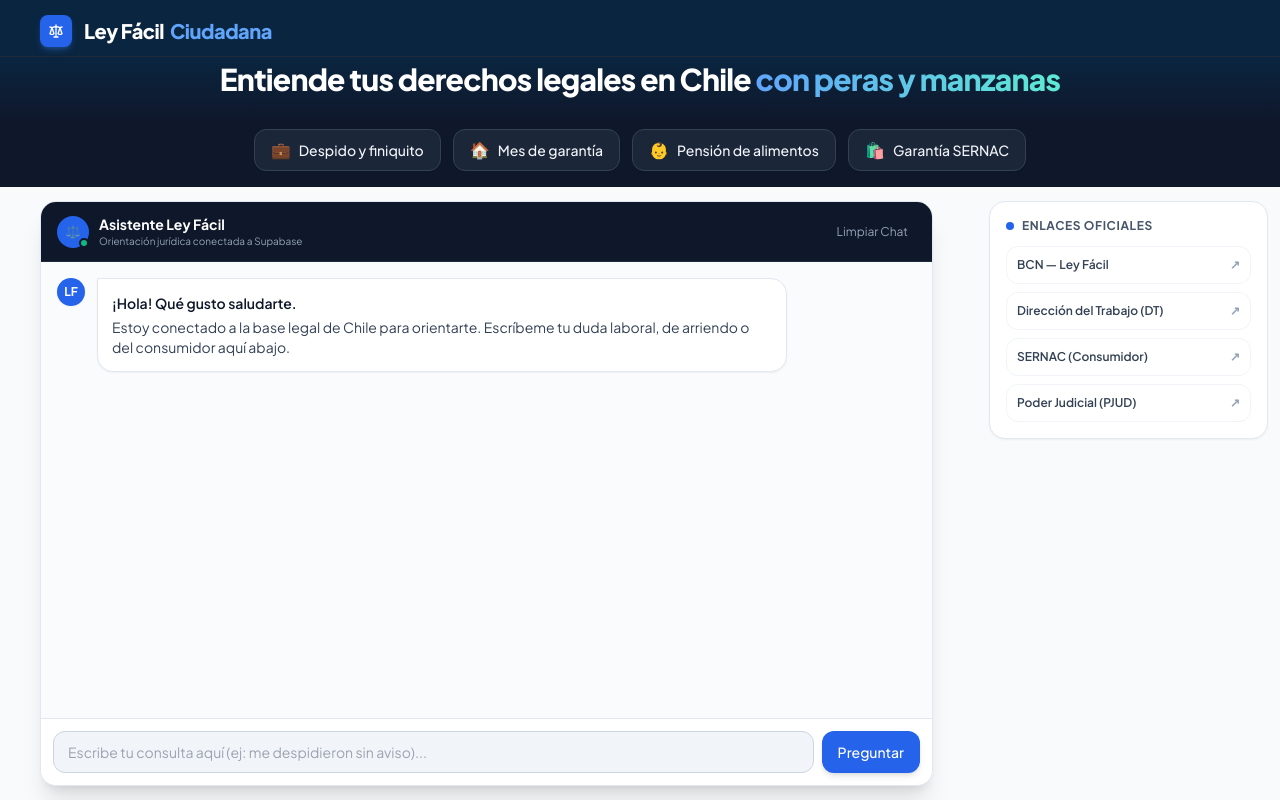
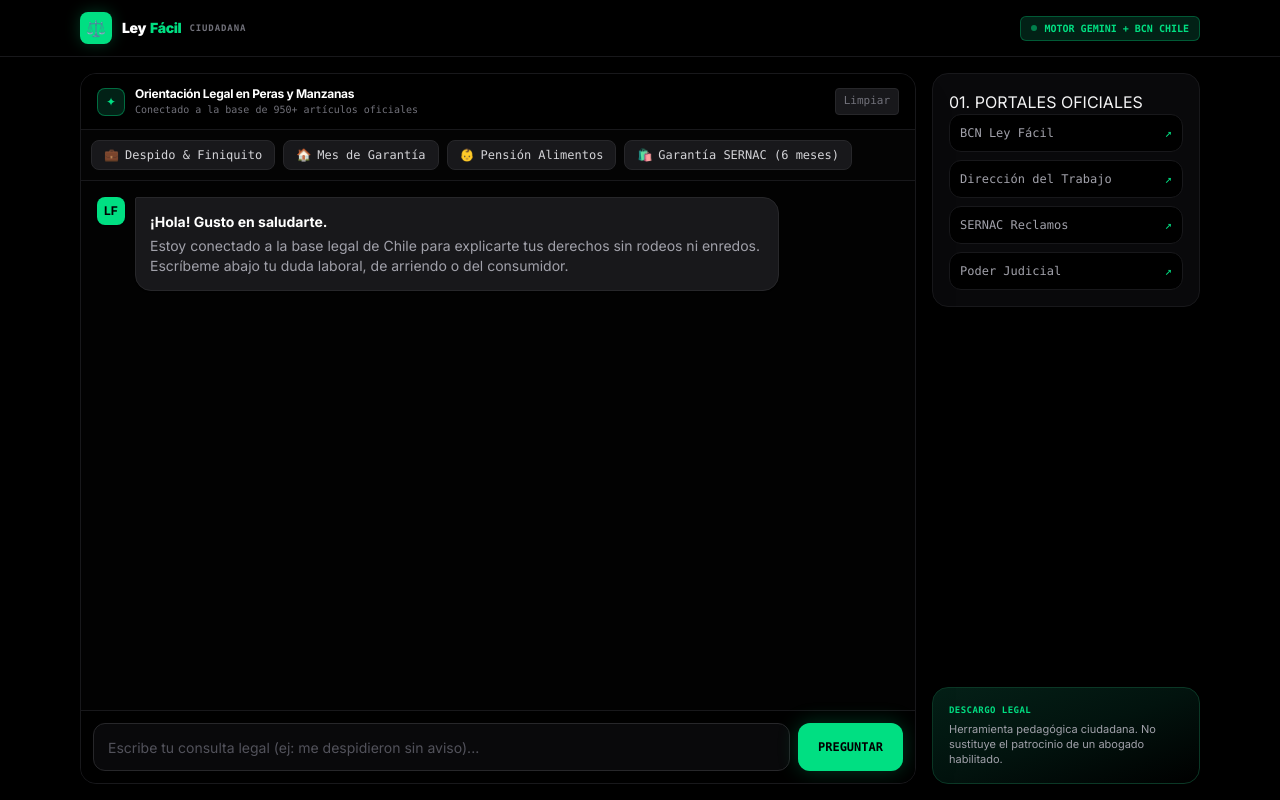
Before and after one commit to SmokeStudios96/ley-facil-chile, a website: page index.html in a window 1280 px wide. Drawn offline with nearby package versions, Linux system fonts and the light colour scheme.

Commit message:
feat: rediseño Smoke Studios y PWA

```diff
--- a/index.html
+++ b/index.html
@@ -1,173 +1,186 @@
 <!DOCTYPE html>
-<html lang="es-CL" class="h-full">
+<html lang="es-CL" class="h-full dark">
 <head>
   <meta charset="UTF-8">
-  <meta name="viewport" content="width=device-width, initial-scale=1.0">
-  <title>Ley Fácil Ciudadana | Tus derechos en Chile explicados en simple</title>
-  <!-- Tailwind CSS CDN -->
-  <script src="https://cdn.tailwindcss.com"></script>
-  <!-- Fuente Google Plus Jakarta Sans -->
+  <meta name="viewport" content="width=device-width, initial-scale=1.0, maximum-scale=1.0, user-scalable=no">
+  <title>Ley Fácil | Asesoría Legal Ciudadana Chile</title>
+
+  <!-- Configuración PWA & Android Google Play -->
+  <link rel="manifest" href="/manifest.json">
+  <meta name="theme-color" content="#000000">
+  <meta name="apple-mobile-web-app-capable" content="yes">
+  <meta name="apple-mobile-web-app-status-bar-style" content="black-translucent">
+  <link rel="apple-touch-icon" href="/icons/icon-192.png">
+
+  <!-- Fuentes e iconos -->
   <link rel="preconnect" href="https://fonts.googleapis.com">
   <link rel="preconnect" href="https://fonts.gstatic.com" crossorigin>
-  <link href="https://fonts.googleapis.com/css2?family=Plus+Jakarta+Sans:wght@400;500;600;700;800&display=swap" rel="stylesheet">
-  <!-- Estilos personalizados -->
-  <link rel="stylesheet" href="styles.css">
+  <link href="https://fonts.googleapis.com/css2?family=Inter:wght@400;500;600;700;800;900&display=swap" rel="stylesheet">
+  <script src="https://cdn.tailwindcss.com"></script>
   <script>
     tailwind.config = {
+      darkMode: 'class',
       theme: {
         extend: {
-          fontFamily: { sans: ['"Plus Jakarta Sans"', 'sans-serif'] },
+          fontFamily: { sans: ['"Inter"', 'sans-serif'] },
           colors: {
-            chile: { navy: '#0A2540', blue: '#005CE6', light: '#F4F7FB', red: '#D92D20', accent: '#E0F2FE' }
+            brand: '#00df82',
+            darkBg: '#000000',
+            cardBg: '#09090b',
+            borderDark: '#18181b',
           }
         }
       }
     }
   </script>
+  <link rel="stylesheet" href="styles.css">
 </head>
-<body class="bg-slate-50 text-slate-800 font-sans antialiased h-full flex flex-col overflow-hidden">
+<body class="bg-black text-zinc-100 font-sans antialiased h-full flex flex-col overflow-hidden select-none">
 
-  <!-- ================= NAVBAR ================= -->
-  <nav class="bg-chile-navy border-b border-slate-800 shadow-md flex-shrink-0">
-    <div class="w-full px-6 sm:px-8 lg:px-10 h-14 flex items-center justify-between pt-1.5">
-      <div class="flex items-center gap-3">
-        <div class="w-8 h-8 rounded-lg bg-blue-600 text-white flex items-center justify-center shadow-md shadow-blue-500/30">
-          <svg class="w-4 h-4" fill="none" stroke="currentColor" viewBox="0 0 24 24">
-            <path stroke-linecap="round" stroke-linejoin="round" stroke-width="2" d="M3 6l3 1m0 0l-3 9a5.002 5.002 0 006.001 0M6 7l3 9M6 7l6-2m6 2l3-1m-3 1l-3 9a5.002 5.002 0 006.001 0M18 7l3 9m-3-9l-6-2m0-2v2m0 16V5m0 16H9m3 0h3"/>
-          </svg>
+  <!-- NAVBAR ESTILO SMOKE STUDIOS -->
+  <nav class="bg-black border-b border-zinc-900 flex-shrink-0 z-20">
+    <div class="max-w-6xl mx-auto px-4 h-14 flex items-center justify-between">
+      <div class="flex items-center gap-2.5">
+        <div class="w-8 h-8 rounded-lg bg-[#00df82] flex items-center justify-center text-black font-black shadow-[0_0_15px_rgba(0,223,130,0.25)]">
+          ⚖️
         </div>
         <div>
-          <a href="#" class="text-lg sm:text-xl font-extrabold tracking-tight text-white flex items-center gap-1.5">
-            Ley Fácil <span class="text-blue-400">Ciudadana</span>
+          <a href="#" class="text-sm font-black tracking-tight text-white flex items-center gap-1">
+            Ley<span class="text-[#00df82]">Fácil</span>
+            <span class="text-[9px] font-mono text-zinc-500 uppercase tracking-widest ml-1">CIUDADANA</span>
           </a>
         </div>
+      </div>
+
+      <div class="inline-flex items-center gap-2 px-2.5 py-1 rounded-md bg-[#022116] border border-[#00df82]/30 text-[#00df82] text-[10px] font-mono font-bold">
+        <span class="w-1.5 h-1.5 rounded-full bg-[#00df82] animate-pulse"></span>
+        <span>MOTOR GEMINI + BCN CHILE</span>
       </div>
     </div>
   </nav>
 
-  <!-- ================= HERO ================= -->
-  <section class="bg-gradient-to-b from-chile-navy via-slate-900 to-slate-900 text-white pt-1 pb-4 px-4 flex-shrink-0">
-    <div class="max-w-4xl mx-auto text-center">
-      <!-- Título principal -->
-      <h1 class="text-2xl sm:text-3xl font-extrabold tracking-tight leading-tight pt-0">
-        Entiende tus derechos legales en Chile <span class="text-transparent bg-clip-text bg-gradient-to-r from-blue-400 to-teal-300">con peras y manzanas</span>
-      </h1>
+  <!-- CONTENEDOR PRINCIPAL RESPONSIVE -->
+  <main class="flex-grow w-full max-w-6xl mx-auto p-3 sm:p-4 overflow-hidden flex flex-col">
+    <div class="grid grid-cols-1 lg:grid-cols-12 gap-3 sm:gap-4 items-start h-full overflow-hidden">
 
-      <!-- Cajas de consulta rápida -->
-      <div class="mt-7 sm:mt-8 max-w-4xl mx-auto">
-        <div class="flex flex-wrap gap-3 justify-center">
-          <button onclick="handleQuickQuestion('despido')" class="bg-slate-800/90 hover:bg-blue-900/70 border border-slate-700 hover:border-blue-400 text-xs sm:text-sm text-slate-100 px-4 py-2 rounded-xl transition flex items-center gap-2 shadow-sm font-medium">
-            <span class="text-base">💼</span> <span>Despido y finiquito</span>
-          </button>
-          <button onclick="handleQuickQuestion('arriendo')" class="bg-slate-800/90 hover:bg-blue-900/70 border border-slate-700 hover:border-blue-400 text-xs sm:text-sm text-slate-100 px-4 py-2 rounded-xl transition flex items-center gap-2 shadow-sm font-medium">
-            <span class="text-base">🏠</span> <span>Mes de garantía</span>
-          </button>
-          <button onclick="handleQuickQuestion('pension')" class="bg-slate-800/90 hover:bg-blue-900/70 border border-slate-700 hover:border-blue-400 text-xs sm:text-sm text-slate-100 px-4 py-2 rounded-xl transition flex items-center gap-2 shadow-sm font-medium">
-            <span class="text-base">👶</span> <span>Pensión de alimentos</span>
-          </button>
-          <button onclick="handleQuickQuestion('sernac')" class="bg-slate-800/90 hover:bg-blue-900/70 border border-slate-700 hover:border-blue-400 text-xs sm:text-sm text-slate-100 px-4 py-2 rounded-xl transition flex items-center gap-2 shadow-sm font-medium">
-            <span class="text-base">🛍️</span> <span>Garantía SERNAC</span>
+      <!-- COLUMNA CHAT (9 Cols en Desktop, Full en Móvil) -->
+      <div class="lg:col-span-9 bg-zinc-950 border border-zinc-900 rounded-2xl flex flex-col h-full overflow-hidden shadow-2xl relative">
+
+        <!-- Header del Chat -->
+        <div class="px-4 py-3 bg-black border-b border-zinc-900 flex items-center justify-between flex-shrink-0">
+          <div class="flex items-center gap-2.5">
+            <div class="relative">
+              <div class="w-7 h-7 rounded-lg bg-[#022116] border border-[#00df82]/40 flex items-center justify-center text-[#00df82] text-xs">
+                ✦
+              </div>
+            </div>
+            <div>
+              <h2 class="text-xs font-bold text-white tracking-tight">Orientación Legal en Peras y Manzanas</h2>
+              <p class="text-[10px] font-mono text-zinc-500">Conectado a la base de 950+ artículos oficiales</p>
+            </div>
+          </div>
+          <button onclick="resetChat()" class="text-[11px] font-mono text-zinc-500 hover:text-zinc-200 px-2 py-1 rounded bg-zinc-900 border border-zinc-800 transition">
+            Limpiar
           </button>
         </div>
-      </div>
-    </div>
-  </section>
 
-  <!-- ================= CHAT & SIDEBAR ================= -->
-  <main class="flex-grow w-full max-w-[1440px] mx-auto px-4 sm:px-6 lg:px-10 py-3.5 overflow-hidden">
-    <div class="grid grid-cols-1 lg:grid-cols-12 gap-7 items-start h-full">
-
-      <!-- CHAT INTERACTIVO (MANTIENE SU TAMAÑO) -->
-      <div class="lg:col-span-9 bg-white rounded-2xl shadow-xl border border-slate-200 flex flex-col overflow-hidden h-full">
-
-        <!-- Header Chat -->
-        <div class="bg-slate-900 text-white px-4 py-3 flex items-center justify-between border-b border-slate-800 flex-shrink-0">
-          <div class="flex items-center gap-2.5">
-            <div class="relative">
-              <div class="w-8 h-8 rounded-full bg-blue-600 flex items-center justify-center font-bold text-white text-xs">⚖️</div>
-              <span class="absolute bottom-0 right-0 w-2.5 h-2.5 bg-emerald-500 border-2 border-slate-900 rounded-full"></span>
-            </div>
-            <div>
-              <h2 class="text-xs sm:text-sm font-bold leading-tight">Asistente Ley Fácil</h2>
-              <p class="text-[10px] text-slate-400">Orientación jurídica conectada a Supabase</p>
-            </div>
-          </div>
-          <button onclick="resetChat()" title="Reiniciar chat" class="text-xs text-slate-400 hover:text-white px-2 py-1 rounded hover:bg-slate-800 transition">
-            Limpiar Chat
+        <!-- Píldoras de Preguntas Frecuentes Táctiles -->
+        <div class="p-2.5 bg-black/60 border-b border-zinc-900 flex-shrink-0 flex gap-2 overflow-x-auto no-scrollbar">
+          <button onclick="handleQuickQuestion('despido')" class="px-3 py-1.5 rounded-lg bg-zinc-900 hover:bg-[#022116] border border-zinc-800 hover:border-[#00df82]/40 text-xs font-mono text-zinc-300 hover:text-[#00df82] whitespace-nowrap transition flex items-center gap-1.5">
+            <span>💼</span> <span>Despido & Finiquito</span>
+          </button>
+          <button onclick="handleQuickQuestion('arriendo')" class="px-3 py-1.5 rounded-lg bg-zinc-900 hover:bg-[#022116] border border-zinc-800 hover:border-[#00df82]/40 text-xs font-mono text-zinc-300 hover:text-[#00df82] whitespace-nowrap transition flex items-center gap-1.5">
+            <span>🏠</span> <span>Mes de Garantía</span>
+          </button>
+          <button onclick="handleQuickQuestion('pension')" class="px-3 py-1.5 rounded-lg bg-zinc-900 hover:bg-[#022116] border border-zinc-800 hover:border-[#00df82]/40 text-xs font-mono text-zinc-300 hover:text-[#00df82] whitespace-nowrap transition flex items-center gap-1.5">
+            <span>👶</span> <span>Pensión Alimentos</span>
+          </button>
+          <button onclick="handleQuickQuestion('sernac')" class="px-3 py-1.5 rounded-lg bg-zinc-900 hover:bg-[#022116] border border-zinc-800 hover:border-[#00df82]/40 text-xs font-mono text-zinc-300 hover:text-[#00df82] whitespace-nowrap transition flex items-center gap-1.5">
+            <span>🛍️</span> <span>Garantía SERNAC (6 meses)</span>
           </button>
         </div>
 
         <!-- Mensajes del Chat -->
-        <div id="chatMessages" class="flex-1 overflow-y-auto p-4 space-y-3 bg-slate-50/70">
-          <div class="flex gap-3 max-w-[90%] sm:max-w-[85%]">
-            <div class="w-7 h-7 rounded-full bg-blue-600 text-white flex-shrink-0 flex items-center justify-center text-xs font-bold shadow-sm">LF</div>
-            <div class="bg-white border border-slate-200 rounded-2xl rounded-tl-sm p-3.5 shadow-sm text-xs sm:text-sm text-slate-700 leading-relaxed break-words">
-              <p class="font-semibold text-slate-900 mb-1">¡Hola! Qué gusto saludarte.</p>
-              <p>Estoy conectado a la base legal de Chile para orientarte. Escríbeme tu duda laboral, de arriendo o del consumidor aquí abajo.</p>
+        <div id="chatMessages" class="flex-1 overflow-y-auto p-4 space-y-3.5 bg-black/80">
+          <div class="flex gap-2.5 max-w-[92%] sm:max-w-[85%]">
+            <div class="w-7 h-7 rounded-lg bg-[#00df82] text-black font-bold flex-shrink-0 flex items-center justify-center text-xs shadow-sm">
+              LF
+            </div>
+            <div class="bg-zinc-900 border border-zinc-800 rounded-2xl rounded-tl-sm p-3.5 text-xs sm:text-sm text-zinc-200 leading-relaxed space-y-1 shadow-sm">
+              <p class="font-bold text-white">¡Hola! Gusto en saludarte.</p>
+              <p class="text-zinc-400">Estoy conectado a la base legal de Chile para explicarte tus derechos sin rodeos ni enredos. Escríbeme abajo tu duda laboral, de arriendo o del consumidor.</p>
             </div>
           </div>
         </div>
 
-        <!-- Formulario de Entrada -->
-        <form id="chatForm" onsubmit="handleUserSubmit(event)" class="p-3 bg-white border-t border-slate-200 flex-shrink-0">
+        <!-- Input de Entrada Táctil -->
+        <form id="chatForm" onsubmit="handleUserSubmit(event)" class="p-3 bg-black border-t border-zinc-900 flex-shrink-0">
           <div class="flex gap-2">
             <input
               type="text"
               id="userInput"
-              placeholder="Escribe tu consulta aquí (ej: me despidieron sin aviso)..."
-              class="flex-1 bg-slate-100 border border-slate-300 rounded-xl px-3.5 py-2.5 text-xs sm:text-sm focus:outline-none focus:ring-2 focus:ring-blue-600 focus:bg-white text-slate-800 transition"
+              placeholder="Escribe tu consulta legal (ej: me despidieron sin aviso)..."
+              class="flex-1 h-12 bg-zinc-950 border border-zinc-800 rounded-xl px-3.5 text-xs sm:text-sm text-white placeholder:text-zinc-600 focus:outline-none focus:border-[#00df82] transition-colors"
               autocomplete="off"
               required
             >
             <button
               type="submit"
               id="sendBtn"
-              class="bg-blue-600 hover:bg-blue-700 text-white font-medium px-4 py-2.5 rounded-xl transition flex items-center gap-1 shadow-md text-xs sm:text-sm flex-shrink-0">
-              <span>Preguntar</span>
+              class="h-12 bg-[#00df82] hover:bg-[#00c774] text-black font-black px-4 sm:px-5 rounded-xl transition flex items-center gap-1.5 text-xs font-mono shadow-[0_0_20px_rgba(0,223,130,0.25)] flex-shrink-0 active:scale-95">
+              <span>PREGUNTAR</span>
             </button>
           </div>
         </form>
       </div>
 
-      <!-- SIDEBAR: ENLACES OFICIALES (ALINEADO ARRIBA CON EL CHAT Y CORRIDO ~2 CM A LA DERECHA) -->
-      <aside class="hidden lg:flex lg:col-span-3 flex-col justify-start h-full lg:translate-x-7">
-        <div class="bg-white border border-slate-200 rounded-2xl p-4 shadow-sm w-full">
-          <h3 class="text-xs font-bold uppercase tracking-wider text-slate-600 mb-3 flex items-center gap-2">
-            <span class="w-2 rounded-full h-2 bg-blue-600"></span> Enlaces Oficiales
-          </h3>
-          <ul class="text-xs space-y-2 text-slate-700 font-semibold">
+      <!-- COLUMNA ENLACES OFICIALES (Desktop) -->
+      <aside class="hidden lg:flex lg:col-span-3 flex-col gap-3 h-full">
+        <div class="bg-zinc-950 border border-zinc-900 rounded-2xl p-4">
+          <span className="text-[10px] font-mono font-bold tracking-widest text-[#00df82] uppercase block mb-3">
+            01. PORTALES OFICIALES
+          </span>
+          <ul class="text-xs space-y-2 font-mono">
             <li>
-              <a href="https://www.bcn.cl/leyfacil" target="_blank" rel="noopener noreferrer" class="flex items-center justify-between p-2.5 rounded-xl hover:bg-blue-50 border border-slate-100 group transition">
-                <span class="group-hover:text-blue-600">BCN — Ley Fácil</span>
-                <span class="text-slate-400 group-hover:text-blue-600 ml-1">↗</span>
+              <a href="https://www.bcn.cl/leyfacil" target="_blank" class="flex items-center justify-between p-2.5 rounded-xl bg-black border border-zinc-900 hover:border-[#00df82]/40 text-zinc-400 hover:text-white transition">
+                <span>BCN Ley Fácil</span>
+                <span class="text-[#00df82]">↗</span>
               </a>
             </li>
             <li>
-              <a href="https://www.dt.gob.cl" target="_blank" rel="noopener noreferrer" class="flex items-center justify-between p-2.5 rounded-xl hover:bg-blue-50 border border-slate-100 group transition">
-                <span class="group-hover:text-blue-600">Dirección del Trabajo (DT)</span>
-                <span class="text-slate-400 group-hover:text-blue-600 ml-1">↗</span>
+              <a href="https://www.dt.gob.cl" target="_blank" class="flex items-center justify-between p-2.5 rounded-xl bg-black border border-zinc-900 hover:border-[#00df82]/40 text-zinc-400 hover:text-white transition">
+                <span>Dirección del Trabajo</span>
+                <span class="text-[#00df82]">↗</span>
               </a>
             </li>
             <li>
-              <a href="https://www.sernac.cl" target="_blank" rel="noopener noreferrer" class="flex items-center justify-between p-2.5 rounded-xl hover:bg-blue-50 border border-slate-100 group transition">
-                <span class="group-hover:text-blue-600">SERNAC (Consumidor)</span>
-                <span class="text-slate-400 group-hover:text-blue-600 ml-1">↗</span>
+              <a href="https://www.sernac.cl" target="_blank" class="flex items-center justify-between p-2.5 rounded-xl bg-black border border-zinc-900 hover:border-[#00df82]/40 text-zinc-400 hover:text-white transition">
+                <span>SERNAC Reclamos</span>
+                <span class="text-[#00df82]">↗</span>
               </a>
             </li>
             <li>
-              <a href="https://www.pjud.cl" target="_blank" rel="noopener noreferrer" class="flex items-center justify-between p-2.5 rounded-xl hover:bg-blue-50 border border-slate-100 group transition">
-                <span class="group-hover:text-blue-600">Poder Judicial (PJUD)</span>
-                <span class="text-slate-400 group-hover:text-blue-600 ml-1">↗</span>
+              <a href="https://www.pjud.cl" target="_blank" class="flex items-center justify-between p-2.5 rounded-xl bg-black border border-zinc-900 hover:border-[#00df82]/40 text-zinc-400 hover:text-white transition">
+                <span>Poder Judicial</span>
+                <span class="text-[#00df82]">↗</span>
               </a>
             </li>
           </ul>
+        </div>
+
+        <div class="bg-gradient-to-br from-[#042017] via-[#02130e] to-black border border-[#0b3826] rounded-2xl p-4 mt-auto">
+          <span class="text-[9px] font-mono font-bold text-[#00df82] uppercase tracking-wider block mb-1">
+            DESCARGO LEGAL
+          </span>
+          <p class="text-[11px] text-zinc-400 leading-snug">
+            Herramienta pedagógica ciudadana. No sustituye el patrocinio de un abogado habilitado.
+          </p>
         </div>
       </aside>
 
     </div>
   </main>
 
-  <!-- Script principal de la aplicación -->
   <script src="script.js"></script>
 </body>
 </html>
--- a/script.js
+++ b/script.js
@@ -1,48 +1,44 @@
-// ==========================================
-// LEY FÁCIL CIUDADANA - SCRIPT PRINCIPAL
-// ==========================================
-
+// script.js
 const chatMessages = document.getElementById('chatMessages');
 const chatForm = document.getElementById('chatForm');
 const userInput = document.getElementById('userInput');
 const sendBtn = document.getElementById('sendBtn');
 
-// Función para convertir markdown simple (negritas y saltos de línea) a HTML seguro
+// Registro de Service Worker para PWA
+if ('serviceWorker' in navigator) {
+  window.addEventListener('load', () => {
+    navigator.serviceWorker.register('/sw.js').catch((err) => {
+      console.log('SW no registrado:', err);
+    });
+  });
+}
+
 function formatLegalText(rawText) {
   if (!rawText) return '';
-
-  // Escapar caracteres peligrosos
   let safeText = rawText
     .replace(/&/g, '&amp;')
     .replace(/</g, '&lt;')
     .replace(/>/g, '&gt;');
-
-  // Convertir **texto** en <strong>texto</strong> (negrita)
-  safeText = safeText.replace(/\*\*(.*?)\*\*/g, '<strong class="text-slate-900 font-bold">$1</strong>');
-
-  // Convertir viñetas (* o - al inicio de línea)
-  safeText = safeText.replace(/^[\*\-]\s+(.*)$/gm, '• $1');
-
-  // Convertir saltos de línea a <br>
+  safeText = safeText.replace(/\*\*(.*?)\*\*/g, '<strong class="text-white font-bold">$1</strong>');
+  safeText = safeText.replace(/^[\*\-]\s+(.*)$/gm, '<span class="text-[#00df82]">✦</span> $1');
   return safeText.replace(/\n/g, '<br>');
 }
 
-// Función para agregar un globo de mensaje al chat
 function appendMessage(sender, text, isUser = false) {
   const wrapper = document.createElement('div');
-  wrapper.className = `flex gap-3 max-w-[90%] sm:max-w-[85%] ${isUser ? 'ml-auto flex-row-reverse' : ''}`;
+  wrapper.className = `flex gap-2.5 max-w-[92%] sm:max-w-[85%] ${isUser ? 'ml-auto flex-row-reverse' : ''}`;
 
   const avatar = document.createElement('div');
-  avatar.className = `w-7 h-7 rounded-full flex-shrink-0 flex items-center justify-center text-xs font-bold shadow-sm ${
-    isUser ? 'bg-slate-700 text-white' : 'bg-blue-600 text-white'
+  avatar.className = `w-7 h-7 rounded-lg flex-shrink-0 flex items-center justify-center text-xs font-mono font-bold ${
+    isUser ? 'bg-zinc-800 text-zinc-300' : 'bg-[#00df82] text-black shadow-[0_0_10px_rgba(0,223,130,0.2)]'
   }`;
   avatar.textContent = isUser ? 'Tú' : 'LF';
 
   const bubble = document.createElement('div');
-  bubble.className = `p-3.5 shadow-sm text-xs sm:text-sm leading-relaxed break-words rounded-2xl ${
+  bubble.className = `p-3.5 text-xs sm:text-sm leading-relaxed break-words rounded-2xl ${
     isUser
-      ? 'bg-blue-600 text-white rounded-tr-sm'
-      : 'bg-white border border-slate-200 text-slate-700 rounded-tl-sm'
+      ? 'bg-[#022116] border border-[#00df82]/40 text-white rounded-tr-sm'
+      : 'bg-zinc-900 border border-zinc-800 text-zinc-200 rounded-tl-sm'
   }`;
 
   if (isUser) {
@@ -55,27 +51,23 @@ function appendMessage(sender, text, isUser = false) {
   wrapper.appendChild(bubble);
   chatMessages.appendChild(wrapper);
 
-  // Desplazar suavemente hasta el final
   chatMessages.scrollTo({
     top: chatMessages.scrollHeight,
     behavior: 'smooth'
   });
 }
 
-// Envío del formulario
 async function handleUserSubmit(event) {
   if (event) event.preventDefault();
   const query = userInput.value.trim();
   if (!query) return;
 
-  // 1. Mostrar consulta del usuario
   appendMessage('Usuario', query, true);
   userInput.value = '';
   userInput.disabled = true;
   sendBtn.disabled = true;
 
-  // 2. Indicador temporal de carga
-  appendMessage('Ley Fácil', 'Consultando la base legal y redactando la respuesta en peras y manzanas...', false);
+  appendMessage('Ley Fácil', 'Consultando el Código del Trabajo y la base legal chilena...', false);
   const loadingBubble = chatMessages.lastElementChild;
 
   try {
@@ -104,7 +96,6 @@ async function handleUserSubmit(event) {
   }
 }
 
-// Consultas rápidas (botones de la barra superior)
 function handleQuickQuestion(tema) {
   const preguntas = {
     despido: "¿Me pueden despedir por necesidades de la empresa si estoy con licencia médica?",
@@ -119,20 +110,18 @@ function handleQuickQuestion(tema) {
   }
 }
 
-// Limpiar historial de pantalla
 function resetChat() {
   chatMessages.innerHTML = `
-    <div class="flex gap-3 max-w-[90%] sm:max-w-[85%]">
-      <div class="w-7 h-7 rounded-full bg-blue-600 text-white flex-shrink-0 flex items-center justify-center text-xs font-bold shadow-sm">LF</div>
-      <div class="bg-white border border-slate-200 rounded-2xl rounded-tl-sm p-3.5 shadow-sm text-xs sm:text-sm text-slate-700 leading-relaxed break-words">
-        <p class="font-semibold text-slate-900 mb-1">¡Chat reiniciado!</p>
-        <p>¿Qué duda legal tienes hoy sobre trabajo, arriendo, compras o familia?</p>
+    <div class="flex gap-2.5 max-w-[92%] sm:max-w-[85%]">
+      <div class="w-7 h-7 rounded-lg bg-[#00df82] text-black font-bold flex-shrink-0 flex items-center justify-center text-xs shadow-sm">LF</div>
+      <div class="bg-zinc-900 border border-zinc-800 rounded-2xl rounded-tl-sm p-3.5 text-xs sm:text-sm text-zinc-200 leading-relaxed break-words">
+        <p class="font-bold text-white">¡Chat reiniciado!</p>
+        <p class="text-zinc-400">¿Qué duda legal tienes hoy sobre trabajo, arriendo, compras o familia?</p>
       </div>
     </div>
   `;
 }
 
-// Exponer funciones necesarias para los onclick de index.html
 window.handleUserSubmit = handleUserSubmit;
 window.handleQuickQuestion = handleQuickQuestion;
 window.resetChat = resetChat;
```
Also changed, not shown: public/sw.js (added, +34 -0 lines), scripts/generar_iconos_ley.js (added, +84 -0 lines), public/.well-known/assetlinks.json (added), public/icons/icon-192.png (added), public/icons/icon-512.png (added), public/manifest.json (added).
